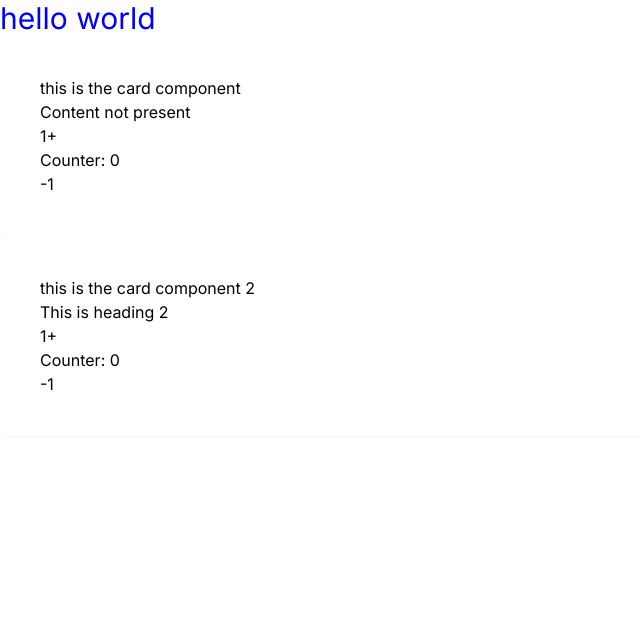
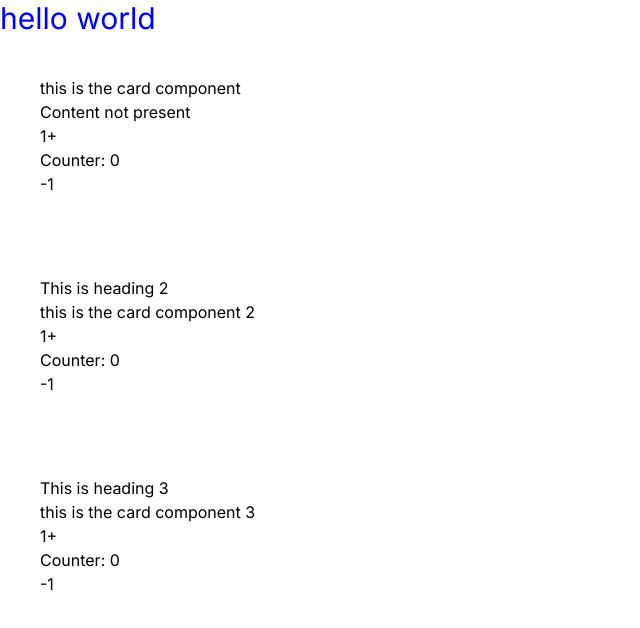
Before and after one commit to frontenddevtrainer/nextjs-march-24, a Next.js app: page / in a window 1280 px wide. Shown: the top 628 px of the page, without its empty margins (0-640 px from the left). Built offline with nearby package versions, Linux system fonts and the light colour scheme.

Commit message:
Used map to create list of cards.

```diff
--- a/app/page.tsx
+++ b/app/page.tsx
@@ -2,14 +2,31 @@ import Heading from "@/app/components/heading";
 import Card from "./components/card";
 
 export default function Home() {
+  const cards = [
+    {
+      heading: "this is the card component",
+      id: 1,
+    },
+    {
+      heading: "This is heading 2",
+      content: "this is the card component 2",
+      id: 2,
+    },
+    {
+      heading: "This is heading 3",
+      content: "this is the card component 3",
+      id: 3,
+    },
+  ];
+
   return (
     <>
       <Heading />
-      <Card heading="this is the card component" />
-      <Card
-        content="This is heading 2"
-        heading="this is the card component 2"
-      />
+      {cards?.length > 0 &&
+        cards.map((card, index) => {
+          const { heading, id, content } = card;
+          return <Card heading={heading} content={content} key={id} />;
+        })}
     </>
   );
 }
```
